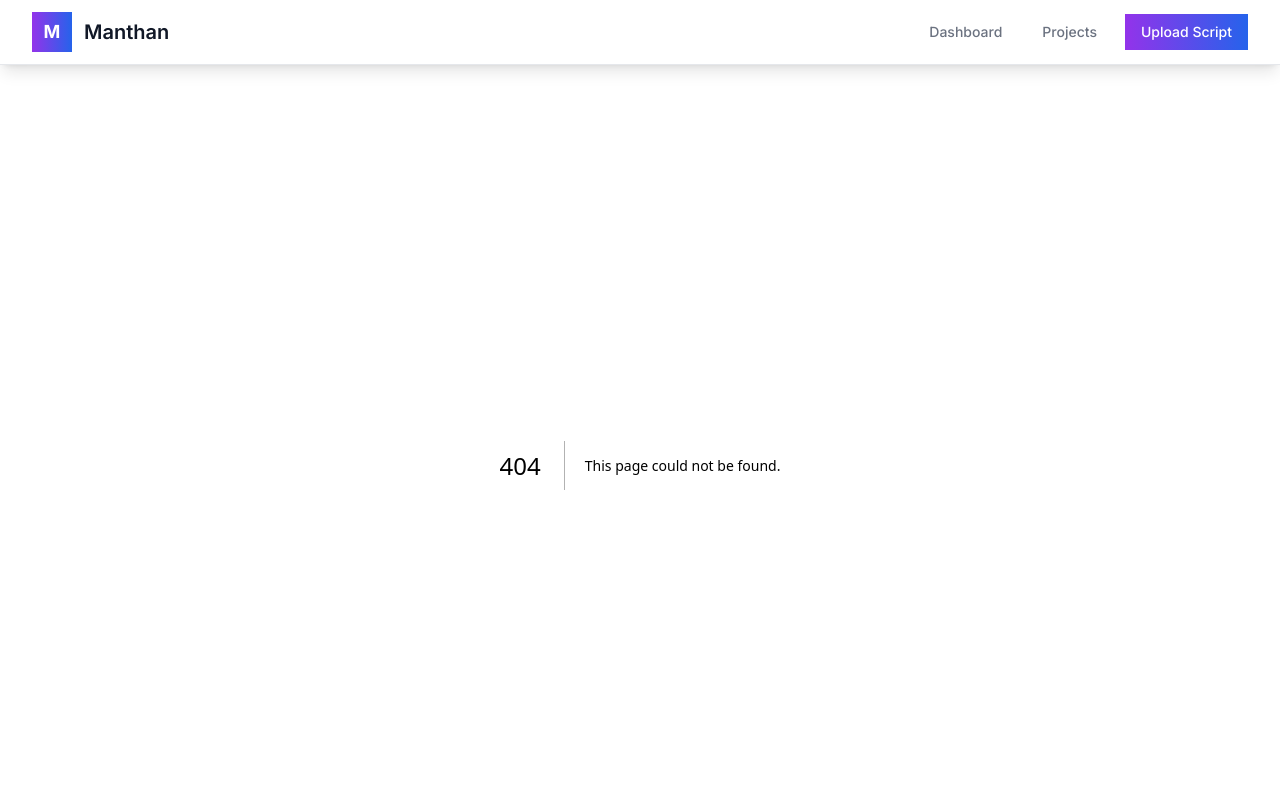
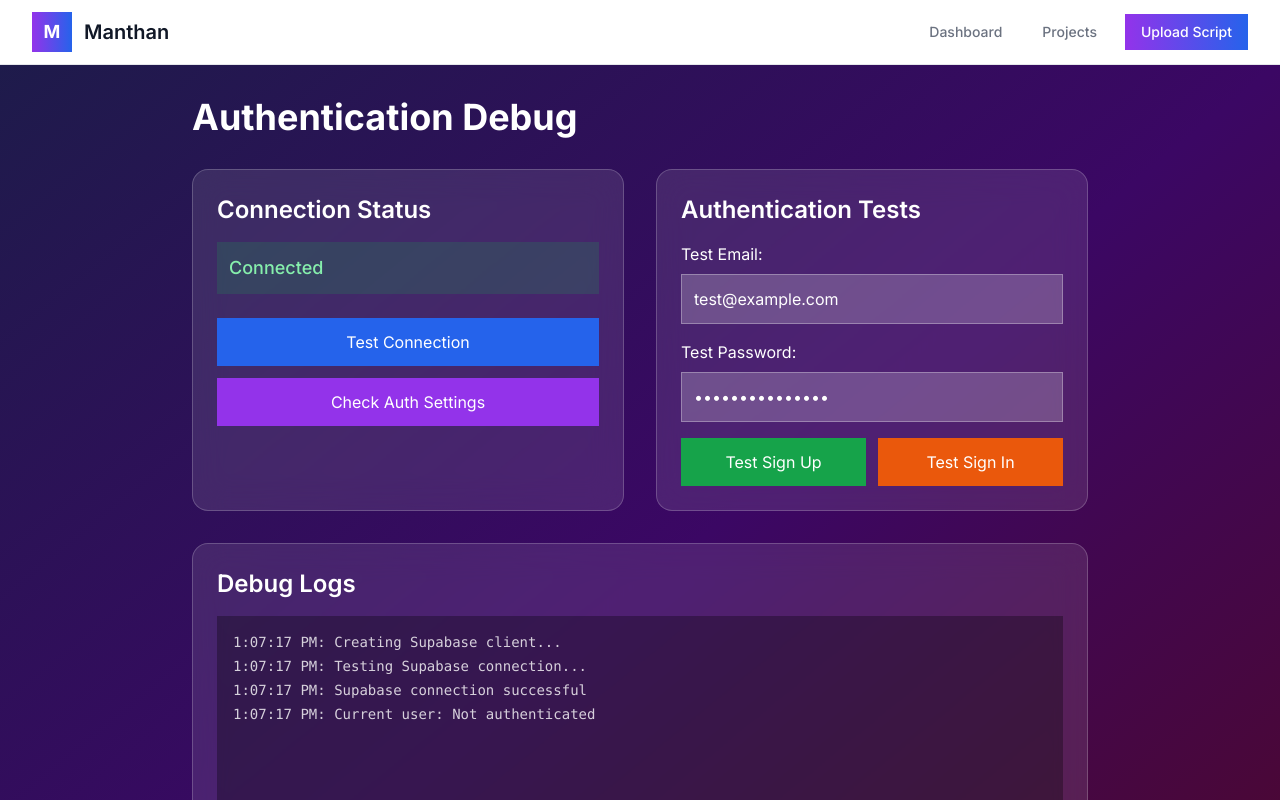
Before and after one commit to thepurplechild/manthan-mvp, a Next.js app: page /test-auth-debug in a window 1280 px wide. Before the commit this address had no page. Shown: the top 800 px of the page. Built offline with nearby package versions, Linux system fonts and the light colour scheme; no server answers; the database is empty.

Commit message:
Add authentication debug page for troubleshooting login/signup issues
- Created comprehensive debug page at /test-auth-debug
- Tests Supabase connection and authentication flows
- Provides detailed error logging and diagnostics
- Helps identify specific authentication configuration issues

```diff
--- /dev/null
+++ b/app/test-auth-debug/page.tsx
@@ -0,0 +1,211 @@
+'use client'
+
+import { useState, useEffect } from 'react'
+import { createClient } from '@/lib/supabase/client'
+
+export default function AuthDebugPage() {
+  const [status, setStatus] = useState<string>('Initializing...')
+  const [logs, setLogs] = useState<string[]>([])
+  const [testEmail, setTestEmail] = useState('test@example.com')
+  const [testPassword, setTestPassword] = useState('testpassword123')
+
+  const addLog = (message: string) => {
+    const timestamp = new Date().toLocaleTimeString()
+    setLogs(prev => [...prev, `${timestamp}: ${message}`])
+  }
+
+  useEffect(() => {
+    checkSupabaseConnection()
+  }, [])
+
+  const checkSupabaseConnection = async () => {
+    try {
+      addLog('Creating Supabase client...')
+      const supabase = createClient()
+
+      addLog('Testing Supabase connection...')
+      const { data, error } = await supabase.from('profiles').select('count').limit(1)
+
+      if (error) {
+        addLog(`Supabase connection error: ${error.message}`)
+        setStatus('Connection Error')
+      } else {
+        addLog('Supabase connection successful')
+        setStatus('Connected')
+      }
+
+      // Test auth status
+      const { data: { user } } = await supabase.auth.getUser()
+      addLog(`Current user: ${user ? user.email : 'Not authenticated'}`)
+
+    } catch (error) {
+      addLog(`Unexpected error: ${error instanceof Error ? error.message : String(error)}`)
+      setStatus('Error')
+    }
+  }
+
+  const testSignUp = async () => {
+    try {
+      addLog('Starting sign-up test...')
+      const supabase = createClient()
+
+      const { data, error } = await supabase.auth.signUp({
+        email: testEmail,
+        password: testPassword,
+        options: {
+          data: {
+            full_name: 'Test User',
+          }
+        },
+      })
+
+      if (error) {
+        addLog(`Sign-up error: ${error.message}`)
+      } else {
+        addLog(`Sign-up successful! User ID: ${data.user?.id}`)
+        addLog(`Email confirmation required: ${!data.user?.email_confirmed_at}`)
+      }
+    } catch (error) {
+      addLog(`Sign-up exception: ${error instanceof Error ? error.message : String(error)}`)
+    }
+  }
+
+  const testSignIn = async () => {
+    try {
+      addLog('Starting sign-in test...')
+      const supabase = createClient()
+
+      const { data, error } = await supabase.auth.signInWithPassword({
+        email: testEmail,
+        password: testPassword,
+      })
+
+      if (error) {
+        addLog(`Sign-in error: ${error.message}`)
+      } else {
+        addLog(`Sign-in successful! User ID: ${data.user?.id}`)
+      }
+    } catch (error) {
+      addLog(`Sign-in exception: ${error instanceof Error ? error.message : String(error)}`)
+    }
+  }
+
+  const checkAuthSettings = async () => {
+    try {
+      addLog('Checking auth settings...')
+      const supabase = createClient()
+
+      // Try to get the current session
+      const { data: { session } } = await supabase.auth.getSession()
+      addLog(`Current session: ${session ? 'Active' : 'None'}`)
+
+      // Check environment variables
+      addLog(`SUPABASE_URL: ${process.env.NEXT_PUBLIC_SUPABASE_URL ? 'Set' : 'Missing'}`)
+      addLog(`SUPABASE_ANON_KEY: ${process.env.NEXT_PUBLIC_SUPABASE_ANON_KEY ? 'Set' : 'Missing'}`)
+
+    } catch (error) {
+      addLog(`Auth settings error: ${error instanceof Error ? error.message : String(error)}`)
+    }
+  }
+
+  return (
+    <div className="min-h-screen bg-gradient-to-br from-indigo-950 via-purple-950 to-pink-950 p-8">
+      <div className="max-w-4xl mx-auto">
+        <h1 className="text-4xl font-bold text-white mb-8">Authentication Debug</h1>
+
+        <div className="grid lg:grid-cols-2 gap-8">
+          {/* Status Panel */}
+          <div className="bg-white/10 backdrop-blur-lg rounded-2xl p-6 border border-white/20">
+            <h2 className="text-2xl font-semibold text-white mb-4">Connection Status</h2>
+            <div className={`text-lg font-medium p-3 rounded-lg ${
+              status === 'Connected' ? 'bg-green-600/20 text-green-300' :
+              status === 'Error' || status === 'Connection Error' ? 'bg-red-600/20 text-red-300' :
+              'bg-yellow-600/20 text-yellow-300'
+            }`}>
+              {status}
+            </div>
+
+            <div className="mt-6 space-y-3">
+              <button
+                onClick={checkSupabaseConnection}
+                className="w-full p-3 bg-blue-600 hover:bg-blue-700 text-white rounded-lg transition-colors"
+              >
+                Test Connection
+              </button>
+              <button
+                onClick={checkAuthSettings}
+                className="w-full p-3 bg-purple-600 hover:bg-purple-700 text-white rounded-lg transition-colors"
+              >
+                Check Auth Settings
+              </button>
+            </div>
+          </div>
+
+          {/* Test Panel */}
+          <div className="bg-white/10 backdrop-blur-lg rounded-2xl p-6 border border-white/20">
+            <h2 className="text-2xl font-semibold text-white mb-4">Authentication Tests</h2>
+
+            <div className="space-y-4">
+              <div>
+                <label className="block text-white mb-2">Test Email:</label>
+                <input
+                  type="email"
+                  value={testEmail}
+                  onChange={(e) => setTestEmail(e.target.value)}
+                  className="w-full p-3 bg-white/20 border border-white/30 rounded-lg text-white placeholder-white/50"
+                />
+              </div>
+
+              <div>
+                <label className="block text-white mb-2">Test Password:</label>
+                <input
+                  type="password"
+                  value={testPassword}
+                  onChange={(e) => setTestPassword(e.target.value)}
+                  className="w-full p-3 bg-white/20 border border-white/30 rounded-lg text-white placeholder-white/50"
+                />
+              </div>
+
+              <div className="flex gap-3">
+                <button
+                  onClick={testSignUp}
+                  className="flex-1 p-3 bg-green-600 hover:bg-green-700 text-white rounded-lg transition-colors"
+                >
+                  Test Sign Up
+                </button>
+                <button
+                  onClick={testSignIn}
+                  className="flex-1 p-3 bg-orange-600 hover:bg-orange-700 text-white rounded-lg transition-colors"
+                >
+                  Test Sign In
+                </button>
+              </div>
+            </div>
+          </div>
+        </div>
+
+        {/* Logs Panel */}
+        <div className="mt-8 bg-white/10 backdrop-blur-lg rounded-2xl p-6 border border-white/20">
+          <h2 className="text-2xl font-semibold text-white mb-4">Debug Logs</h2>
+          <div className="bg-black/30 rounded-lg p-4 h-96 overflow-y-auto">
+            {logs.length === 0 ? (
+              <p className="text-white/50 text-sm">No logs yet...</p>
+            ) : (
+              <div className="space-y-1">
+                {logs.map((log, index) => (
+                  <p key={index} className="text-white/80 text-sm font-mono">{log}</p>
+                ))}
+              </div>
+            )}
+          </div>
+          <button
+            onClick={() => setLogs([])}
+            className="mt-4 px-4 py-2 bg-red-600 hover:bg-red-700 text-white rounded-lg transition-colors"
+          >
+            Clear Logs
+          </button>
+        </div>
+      </div>
+    </div>
+  )
+}
```
